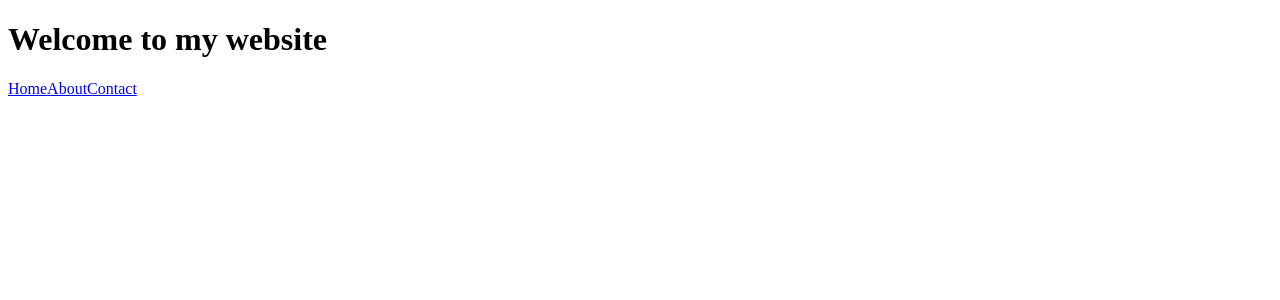
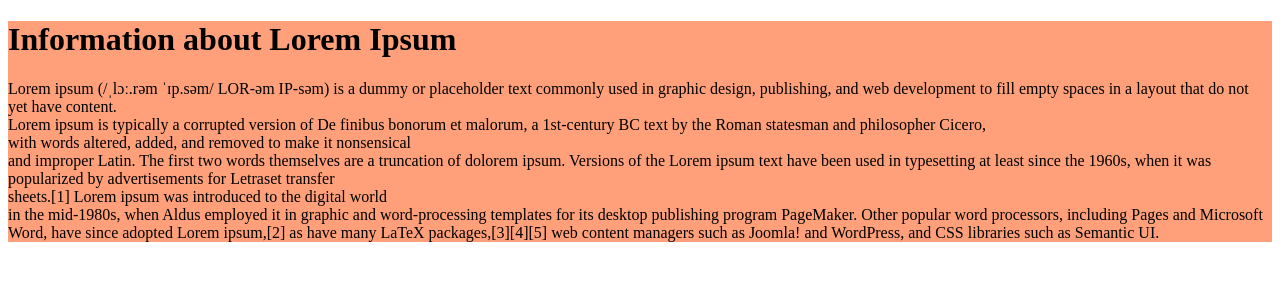
Before and after one commit to muxlisa-maxmudova/react.js.start, a React (Vite) app: page / in a window 1280 px wide. Shown: the top 300 px of the page. Built offline with nearby package versions, Linux system fonts and the light colour scheme.

Commit message:
mainContent end

```diff
--- a/src/App.jsx
+++ b/src/App.jsx
@@ -1,8 +1,9 @@
 import Header from "./components/Header.jsx";
+import MainContent from "./components/MainContent.jsx";
 function App() {
     return (
         <div>
-            <Header/>
+            <MainContent/>
         </div>
     )
 }
--- /dev/null
+++ b/src/components/MainContent.jsx
@@ -0,0 +1,15 @@
+//import React from 'react'
+
+const MainContent = () => {
+    return (
+        <main style={{ background: "lightsalmon", flexDirection: "column" }}>
+            <h1>Information about Lorem Ipsum</h1>
+            <p>Lorem ipsum (/ˌlɔː.rəm ˈɪp.səm/ LOR-əm IP-səm) is a dummy or placeholder text commonly used in graphic design, publishing, and web development to fill empty spaces in a layout that do not yet have content. <br/>
+
+                Lorem ipsum is typically a corrupted version of De finibus bonorum et malorum, a 1st-century BC text by the Roman statesman and philosopher Cicero, <br/> with words altered, added, and removed to make it nonsensical <br/> and improper Latin. The first two words themselves are a truncation of dolorem ipsum.
+
+                Versions of the Lorem ipsum text have been used in typesetting at least since the 1960s, when it was popularized by advertisements for Letraset transfer <br/> sheets.[1] Lorem ipsum was introduced to the digital world <br/> in the mid-1980s, when Aldus employed it in graphic and word-processing templates for its desktop publishing program PageMaker. Other popular word processors, including Pages and Microsoft Word, have since adopted Lorem ipsum,[2] as have many LaTeX packages,[3][4][5] web content managers such as Joomla! and WordPress, and CSS libraries such as Semantic UI.</p>
+        </main>
+    )
+}
+export default MainContent
```
